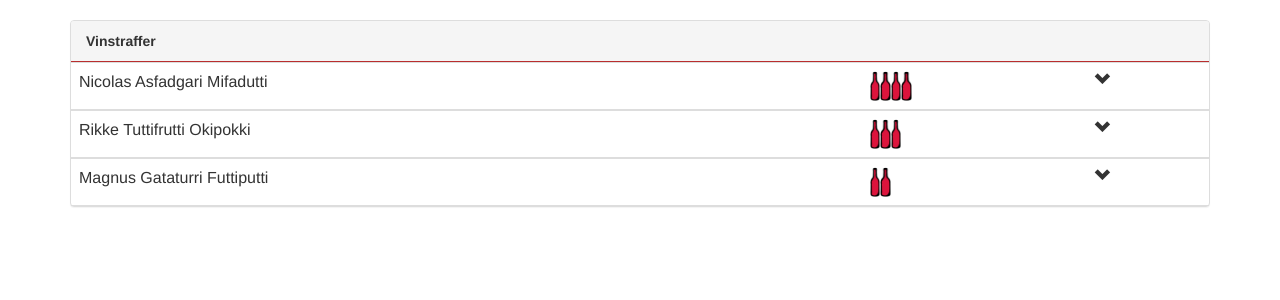
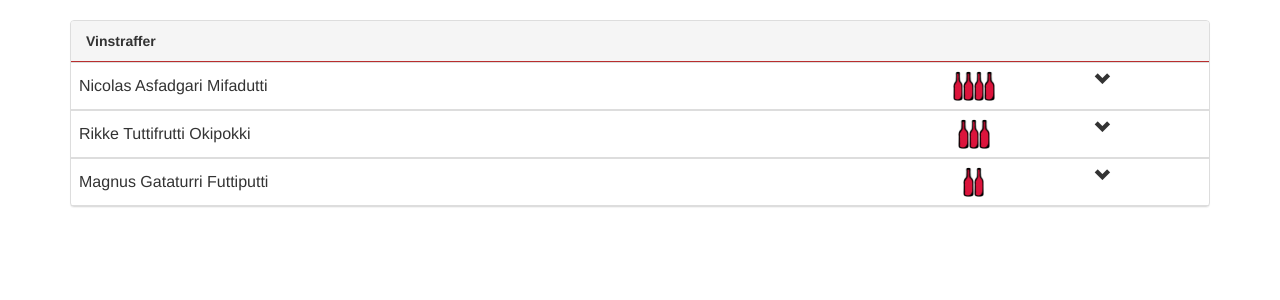
Before and after one commit to dotkom/redwine, a Django app: page / in a window 1280 px wide. Shown: the part 51-351 px from the top of the page. Run offline with Django 3.2, Linux system fonts and the light colour scheme; parts of the project's set-up code (start-up, migrations or seed data) failed here and were passed over; some libraries are stand-ins or nearby versions.

Commit message:
Centered wines and names

```diff
--- a/redWine/static/css/redwine.css
+++ b/redWine/static/css/redwine.css
@@ -28,3 +28,11 @@ a {
 .addNew{
     float: right;
 }
+
+.center{
+    text-align: center;
+}
+
+.nameCell{
+    padding: 12px 8px 8px 8px !important;
+}
--- a/redWine/templates/index.html
+++ b/redWine/templates/index.html
@@ -10,24 +10,26 @@ RedWine
   <div class="panel-heading">Vinstraffer</div>
   <table class="table">
     <tr data-toggle="collapse" data-target="#1" data-parent="#accordion" class="accordion-toggle">
-        <td>Nicolas Asfadgari Mifadutti</td>
-        <td title="4"><span class="wine"></span><span class="wine"></span><span class="wine"></span><span class="wine"></span></td>
+        <td class="nameCell">Nicolas Asfadgari Mifadutti</td>
+        <td title="4" class="center"><span class="wine"></span><span class="wine"></span><span class="wine"></span><span class="wine"></span></td>
         <td><a href="#"><span class="glyphicon glyphicon-chevron-down"></span></a></td>
     </tr>
     <tr><td colspan="3" class="hiddenRow"><div class="accordian-body collapse elementInfo" id="1">
         <a href="#" class="btn btn-success addNew"><span class="glyphicon glyphicon-plus"></span> Ny Vinstraff</a>
     </div></td></tr>
+
     <tr data-toggle="collapse" data-target="#2" data-parent="#accordion" class="accordion-toggle">
-        <td>Rikke Tuttifrutti Okipokki</td>
-        <td title="3"><span class="wine"></span><span class="wine"></span><span class="wine"></span></td>
+        <td class="nameCell">Rikke Tuttifrutti Okipokki</td>
+        <td title="3" class="center"><span class="wine"></span><span class="wine"></span><span class="wine"></span></td>
         <td><a href="#"><span class="glyphicon glyphicon-chevron-down"></span></a></td>
     </tr>
     <tr><td colspan="3" class="hiddenRow"><div class="accordian-body collapse elementInfo" id="2">
         <a href="#" class="btn btn-success addNew"><span class="glyphicon glyphicon-plus"></span> Ny Vinstraff</a>
     </div></td></tr>
+
     <tr data-toggle="collapse" data-target="#3" data-parent="#accordion" class="accordion-toggle">
-        <td>Magnus Gataturri Futtiputti</td>
-        <td title="2"><span class="wine"></span><span class="wine"></span></td>
+        <td class="nameCell"    >Magnus Gataturri Futtiputti</td>
+        <td title="2" class="center"><span class="wine"></span><span class="wine"></span></td>
         <td><a href="#"><span class="glyphicon glyphicon-chevron-down"></span></a></td>
     </tr>
     <tr><td colspan="3" class="hiddenRow"><div class="accordian-body collapse elementInfo" id="3">
```
